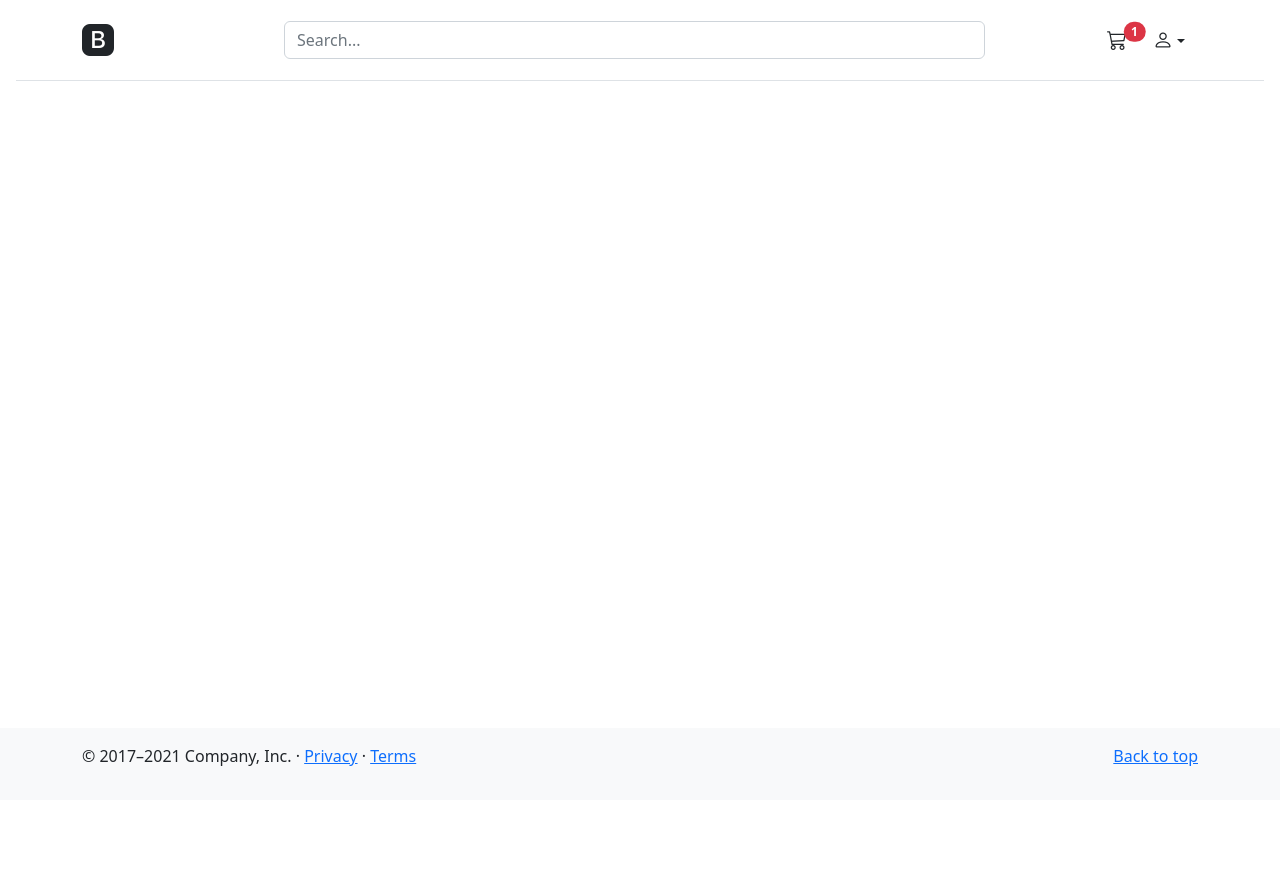
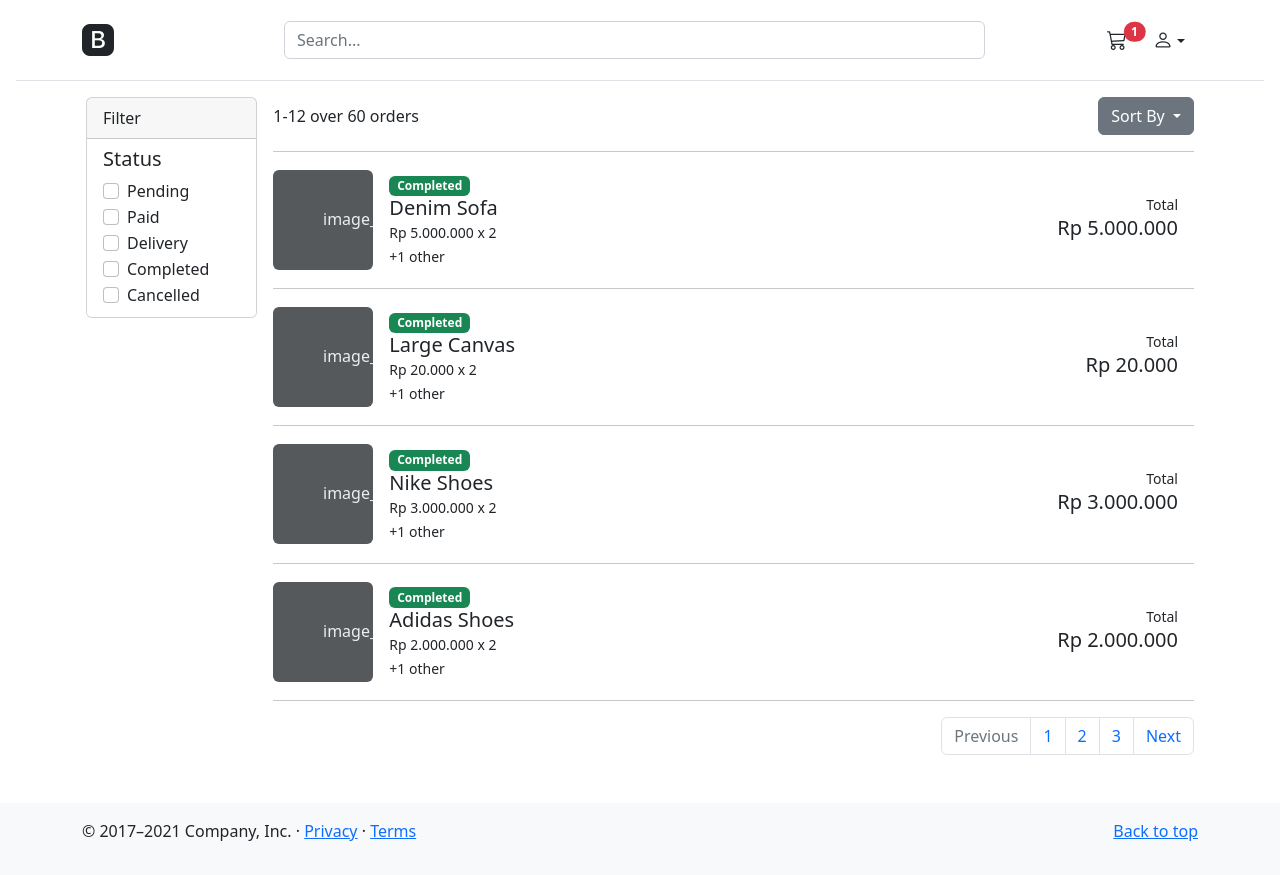
Before and after one commit to mailliw17/angular-e-commz, an Angular app: page /my-orders in a window 1280 px wide. Before the commit this address led to /. Before the commit the page ends 800 px from the top, so only its background shows below. Built offline with nearby package versions, Linux system fonts and the light colour scheme.

Commit message:
Add My Order Page

```diff
--- a/src/app/app.module.ts
+++ b/src/app/app.module.ts
@@ -13,6 +13,7 @@
 import { BCatalogPageComponent } from './pages/buyer/b-catalog-page/b-catalog-page.component';
 import { BCheckoutPageComponent } from './pages/buyer/b-checkout-page/b-checkout-page.component';
 import { BProductDetailPageComponent } from './pages/buyer/b-product-detail-page/b-product-detail-page.component';
+import { BMyOrdersPageComponent } from './pages/buyer/b-my-orders-page/b-my-orders-page.component';
 
 import { SDummyContentComponent } from './components/seller/s-dummy-content/s-dummy-content.component';
 import { SHeaderComponent } from './components/seller/s-header/s-header.component';
@@ -34,6 +35,7 @@
     BCatalogPageComponent,
     BCheckoutPageComponent,
     BProductDetailPageComponent,
+    BMyOrdersPageComponent,
 
     BHomePageComponent,
     BCartPageComponent,
--- a/src/app/components/buyer/b-header/b-header.component.html
+++ b/src/app/components/buyer/b-header/b-header.component.html
@@ -26,7 +26,7 @@
             <i class="bi bi-person" style="font-size: 20px;"></i>
           </button>
           <ul class="dropdown-menu">
-            <li><a class="dropdown-item" href="#">My Orders</a></li>
+            <li><a class="dropdown-item" routerLink="/my-orders">My Orders</a></li>
             <li><a class="dropdown-item" href="#">Profile</a></li>
             <li><hr class="dropdown-divider"></li>
             <li><a class="dropdown-item" href="#">Sign out</a></li>
--- a/src/app/components/buyer/b-product-card/b-product-card.component.html
+++ b/src/app/components/buyer/b-product-card/b-product-card.component.html
@@ -9,7 +9,7 @@
     </svg>
 
     <div class="card-body">
-      <h5 class="card-title" style="font-weight: 400;">{{ item.name }}</h5>
+      <h5 class="card-title fw-normal">{{ item.name }}</h5>
       <p><strong>{{ item.price | currency }}</strong></p>
       <small class="card-text">{{ item.description }}</small>
     </div>
@@ -35,7 +35,7 @@
       </svg>
 
       <div class="card-body py-1">
-        <h5 class="card-title" style="font-weight: 400;">{{ item.name }}</h5>
+        <h5 class="card-title fw-normal">{{ item.name }}</h5>
         <h4 class="card-title pb-2">{{ item.price | currency }}</h4>
         <form class="d-flex align-items-center input-group-sm">
           <input class="form-control" type="number" min="1" aria-label="Search" value="1" style="width: 80px;">
@@ -47,7 +47,6 @@
         </form>
       </div>
     </div>
-    <hr />
 
   </div>
 </ng-template>
--- a/src/app/pages/buyer/b-cart-page/b-cart-page.component.html
+++ b/src/app/pages/buyer/b-cart-page/b-cart-page.component.html
@@ -13,13 +13,13 @@
             <small class="text-muted">Shipping</small>
             <small>Rp 10.000</small>
           </div>
-          <hr />
+          <hr>
 
           <div class="d-flex align-items-center justify-content-between mb-3">
             <h6 class="card-title">Total</h6>
             <h3 class="card-title">Rp210.000</h3>
           </div>
-          <hr />
+          <hr>
 
           <button routerLink="/checkout" type="button" class="w-100 btn btn-secondary">Checkout</button>
         </div>
@@ -31,6 +31,7 @@
       <div class="row row-cols-1">
         <div class="col" *ngFor="let product of products">
           <app-b-product-card [item]="product" type="list"></app-b-product-card>
+          <hr>
         </div>
       </div>
     </div>
--- a/src/app/pages/buyer/b-catalog-page/b-catalog-page.component.html
+++ b/src/app/pages/buyer/b-catalog-page/b-catalog-page.component.html
@@ -1,6 +1,6 @@
-<section class="row mb-5">
+<section class="row g-3">
 
-  <div class="col-12 col-lg-2">
+  <div class="col-12 col-md-12 col-lg-2">
     <div class="card">
       <div class="card-header">
         Filter
@@ -28,7 +28,7 @@
     </div>
   </div>
 
-  <div class="col-12 col-lg-10">
+  <div class="col-12 col-md-12 col-lg-10">
 
     <div class="row mb-3">
       <div class="d-flex justify-content-between align-items-center">
@@ -53,7 +53,7 @@
       </div>
     </div>
 
-    <div class="row mb-3">
+    <div class="row">
       <nav aria-label="Page navigation example">
         <ul class="pagination justify-content-end">
           <li class="page-item disabled">
--- a/src/app/pages/buyer/b-checkout-page/b-checkout-page.component.html
+++ b/src/app/pages/buyer/b-checkout-page/b-checkout-page.component.html
@@ -17,7 +17,7 @@
             <small class="text-muted">Product 3 (2 items)</small>
             <small>Rp 200.000</small>
           </div>
-          <hr />
+          <hr>
 
           <div class="d-flex align-items-center justify-content-between">
             <small class="text-muted">Subtotal</small>
@@ -27,13 +27,13 @@
             <small class="text-muted">Shipping</small>
             <small>Rp 10.000</small>
           </div>
-          <hr />
+          <hr>
 
           <div class="d-flex align-items-center justify-content-between">
             <h6 class="card-title">Total</h6>
             <h3 class="card-title">Rp510.000</h3>
           </div>
-          <hr />
+          <hr>
 
           <button routerLink="/payment" type="button" class="w-100 btn btn-secondary">Checkout</button>
         </div>
--- /dev/null
+++ b/src/app/pages/buyer/b-my-orders-page/b-my-orders-page.component.html
@@ -0,0 +1,90 @@
+<section class="row g-3">
+
+  <div class="col-12 col-md-12 col-lg-2">
+    <div class="card">
+      <div class="card-header">
+        Filter
+      </div>
+      <ul class="list-group list-group-flush">
+        <li class="list-group-item">
+          <h5 class="card-title">Status</h5>
+          <div class="form-check" *ngFor="let input of ['Pending', 'Paid', 'Delivery', 'Completed', 'Cancelled']">
+            <input class="form-check-input" type="checkbox" value="" id="flexCheckDefault">
+            <label class="form-check-label" for="flexCheckDefault">{{ input }}</label>
+          </div>
+        </li>
+      </ul>
+    </div>
+  </div>
+
+  <div class="col-12 col-md-12 col-lg-10">
+
+    <div class="row mb-3">
+      <div class="d-flex justify-content-between align-items-center">
+        <span>1-12 over 60 orders</span>
+
+        <div class="dropdown">
+          <button class="btn btn-secondary dropdown-toggle" type="button" data-bs-toggle="dropdown"
+            aria-expanded="false">
+            Sort By
+          </button>
+          <ul class="dropdown-menu dropdown-menu-end">
+            <li><a href class="dropdown-item">Newest</a></li>
+            <li><a href class="dropdown-item">Oldest</a></li>
+          </ul>
+        </div>
+      </div>
+    </div>
+    <hr>
+
+    <div class="row row-cols-1">
+      <div class="col" *ngFor="let product of products">
+        <div class="card" style="border: none;">
+
+          <div class="d-flex align-items-center justify-content-between">
+            <svg class="bd-placeholder-img rounded" width="100" height="100" xmlns="http://www.w3.org/2000/svg" role="img"
+              aria-label="Placeholder: Thumbnail" preserveAspectRatio="xMidYMid slice" focusable="false">
+              <rect width="100%" height="100%" fill="#55595c" />
+              <text x="50%" y="50%" fill="#eceeef" dy=".3em">{{ product.image }}</text>
+            </svg>
+
+            <div class="card-body py-1">
+              <span class="badge text-bg-success">Completed</span>
+              <h5 class="card-title fw-normal mb-0">{{ product.name }}</h5>
+              <small class="pb-2">{{ product.price | currency }} x 2</small>
+              <br>
+              <small class="fw-light">+1 other</small>
+            </div>
+
+            <div class="card-body text-end">
+              <small>Total</small>
+              <h5 class="card-title">{{ product.price | currency }}</h5>
+            </div>
+
+            <!-- <a routerLink="" class="btn btn-link stretched-link"></a> -->
+          </div>
+
+        </div>
+        <hr>
+      </div>
+    </div>
+
+    <div class="row">
+      <nav aria-label="Page navigation example">
+        <ul class="pagination justify-content-end">
+          <li class="page-item disabled">
+            <a class="page-link">Previous</a>
+          </li>
+          <li class="page-item"><a class="page-link" href="#">1</a></li>
+          <li class="page-item"><a class="page-link" href="#">2</a></li>
+          <li class="page-item"><a class="page-link" href="#">3</a></li>
+          <li class="page-item">
+            <a class="page-link" href="#">Next</a>
+          </li>
+        </ul>
+      </nav>
+    </div>
+
+  </div>
+
+</section>
--- /dev/null
+++ b/src/app/pages/buyer/b-my-orders-page/b-my-orders-page.component.ts
@@ -0,0 +1,22 @@
+import { Component, OnInit } from '@angular/core';
+import { ProductService } from 'src/app/services/buyer/product.service';
+
+@Component({
+  selector: 'app-b-my-orders-page',
+  templateUrl: './b-my-orders-page.component.html',
+  styleUrls: ['./b-my-orders-page.component.scss']
+})
+export class BMyOrdersPageComponent implements OnInit {
+
+  products = [];
+
+  constructor(private productService: ProductService) { }
+
+  ngOnInit(): void {
+    this.onFetchProducts();
+  }
+
+  onFetchProducts() {
+    this.products = this.productService.fetch();
+  }
+}
--- a/src/app/pages/buyer/b-product-detail-page/b-product-detail-page.component.html
+++ b/src/app/pages/buyer/b-product-detail-page/b-product-detail-page.component.html
@@ -13,7 +13,7 @@
       <div class="col-lg-4">
         <div class="card-body">
           <div class="mb-3">
-            <h4 class="card-title" style="font-weight: 400;">{{ product.name }}</h4>
+            <h4 class="card-title fw-normal">{{ product.name }}</h4>
             <small class="text-muted">
               <span class="badge rounded-pill text-bg-light">
                 <i class="bi bi-star-fill"></i> 5.0
@@ -35,13 +35,13 @@
             <input class="form-control" type="number" min="1" max="100" aria-label="Search" value="1" style="width: 80px;">
             <div class="ms-3">Stock: {{ product.stock }}</div>
           </form>
-          <hr />
+          <hr>
 
           <div class="d-flex align-items-center justify-content-between mb-3">
             <h6 class="card-title">Subtotal</h6>
             <h3 class="card-title">{{ product.price | currency }}</h3>
           </div>
-          <hr />
+          <hr>
 
           <div class="d-grid gap-2">
             <button routerLink="/cart" type="button" class="btn btn-secondary">Add to Cart</button>
```
Also changed, not shown: src/app/app-routing.module.ts (+24 -35 lines), src/app/pages/buyer/b-my-orders-page/b-my-orders-page.component.scss (added), 1 other file (tests, documents, lock files or other folders).
